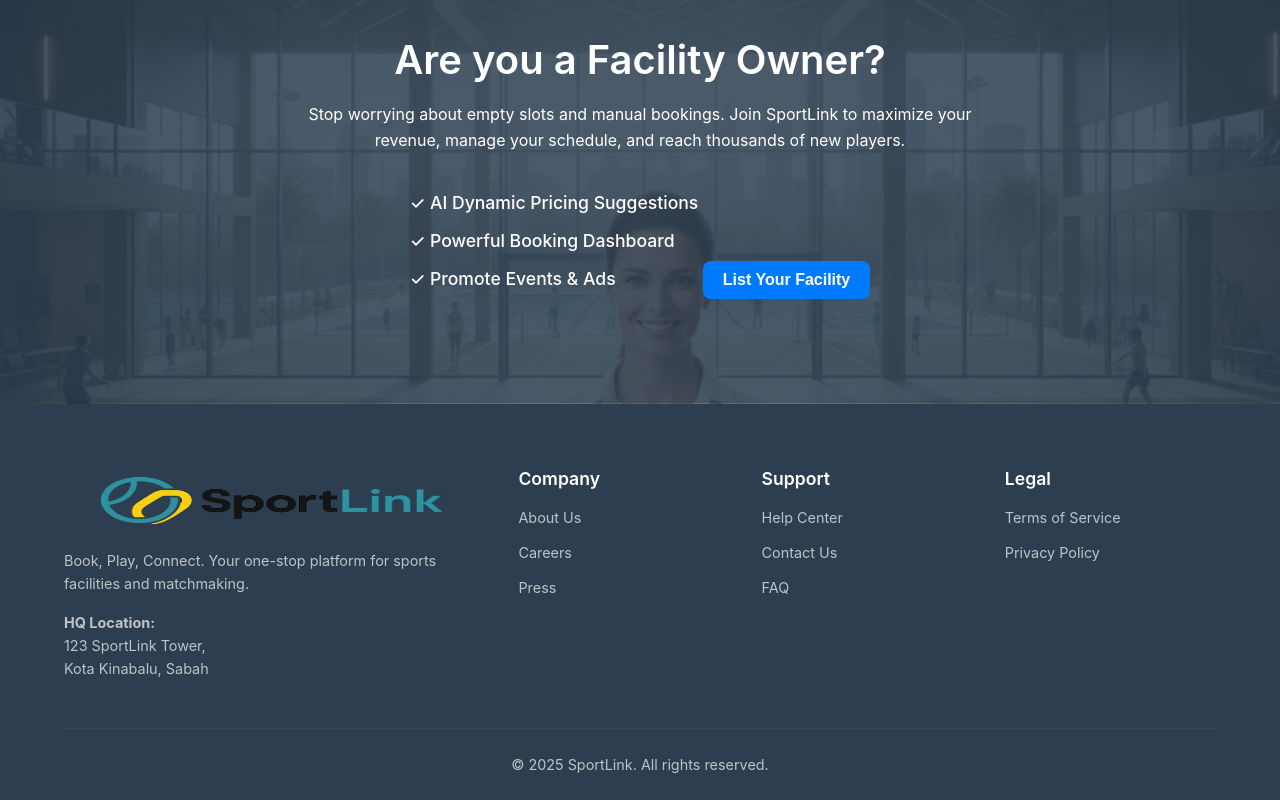
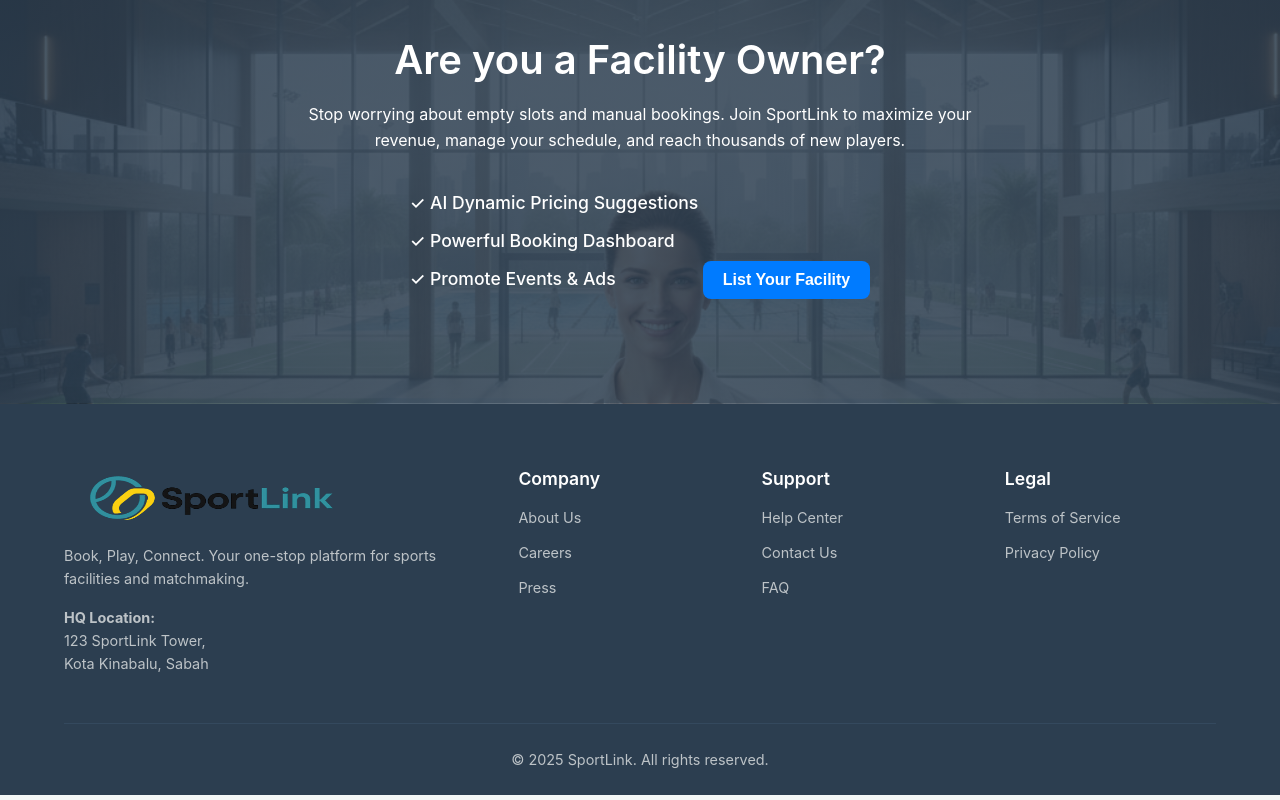
Before and after one commit to anake-an/SportBookingWebProject, a plain HTML site: page index.html in a window 1280 px wide. Shown: the part 1308-2108 px from the top of the page. Drawn offline with Linux system fonts and the light colour scheme.

Commit message:
feat: update on logo size for footer

```diff
--- a/css/style.css
+++ b/css/style.css
@@ -1956,11 +1956,9 @@
   text-decoration: underline;
 }
 .footer-logo {
-  height: 40px;
-  width: auto;
+  height: 45px;
+  width: 600px;
   margin-bottom: 1rem;
-  /* Invert logo for dark background if needed */
-  /* filter: brightness(0) invert(1); */
 }
 .footer-column.about p {
   line-height: 1.6;
--- a/index.html
+++ b/index.html
@@ -158,7 +158,7 @@
     <footer class="footer-enhanced">
         <div class="footer-grid">
             <div class="footer-column about">
-                <img src="assets/img/sportlink-logo.png" alt="SportLink Logo" class="logo-img footer-logo" style="height: 65px;">
+                <img src="assets/img/sportlink-logo.png" alt="SportLink Logo" class="logo-img footer-logo" style="height: 60px; width: 300px;">
                 <p>Book, Play, Connect. Your one-stop platform for sports facilities and matchmaking.</p>
                 <p><strong>HQ Location:</strong><br>
                 123 SportLink Tower, <br>
```
Also changed, not shown: about.html (+1 -1 lines), legal.html (+1 -1 lines), support.html (+1 -1 lines).
